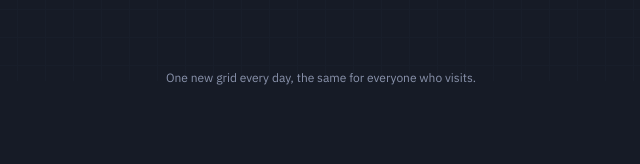
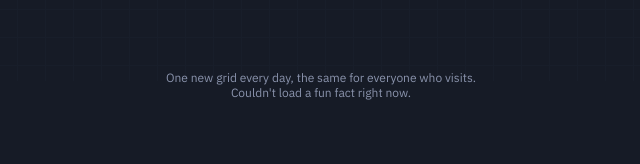
Before and after one commit to thebluehomosapien/sudokuonline, a Flask app: page / in a window 1280 px wide. Shown: the part 719-883 px from the top of the page, without its empty margins (319-959 px from the left). Before the commit the page ends 804 px from the top, so only its background shows below. Run offline with Flask 3, Linux system fonts and the light colour scheme.

Commit message:
added random fact
added code for the random fact

```diff
--- a/static/script.js
+++ b/static/script.js
@@ -13,7 +13,7 @@
   const confirmModal = document.getElementById("confirmModal");
   const modalConfirmBtn = document.getElementById("modalConfirmBtn");
   const modalCancelBtn = document.getElementById("modalCancelBtn");
-
+  const funFactEl = document.getElementById("funFact")
 
   const SIZE = 6;
   let givenMask = null;
@@ -125,6 +125,10 @@
     setTimeout(() => el.classList.remove("pop"), 180);
     clearStatus();
   }
+  async function showRandomFact() {
+    try { const res = await fetch("https://uselessfacts.jsph.pl/api/v2/facts/random?language=en");
+      const data = await res.json(); funFactEl.textContent = data.fact; }
+      catch (err) { funFactEl.textContent = "Couldn't load a fun fact right now."; } }
 
   async function clearBoard(){
     if (skipConfirmChk.checked) {
@@ -253,6 +257,7 @@
   // Boot
   // ---------------------------------------------------------------
   async function init() {
+    showRandomFact();
     setGreeting();
     try {
       const res = await fetch(`/api/puzzle?date=${encodeURIComponent(localDateStr)}`);
--- a/templates/index.html
+++ b/templates/index.html
@@ -45,7 +45,9 @@
 
   <footer class="footnote">
     <p>One new grid every day, the same for everyone who visits.</p>
+    <p id="funFact"></p>
   </footer>
+
 
 </main>
 
```
